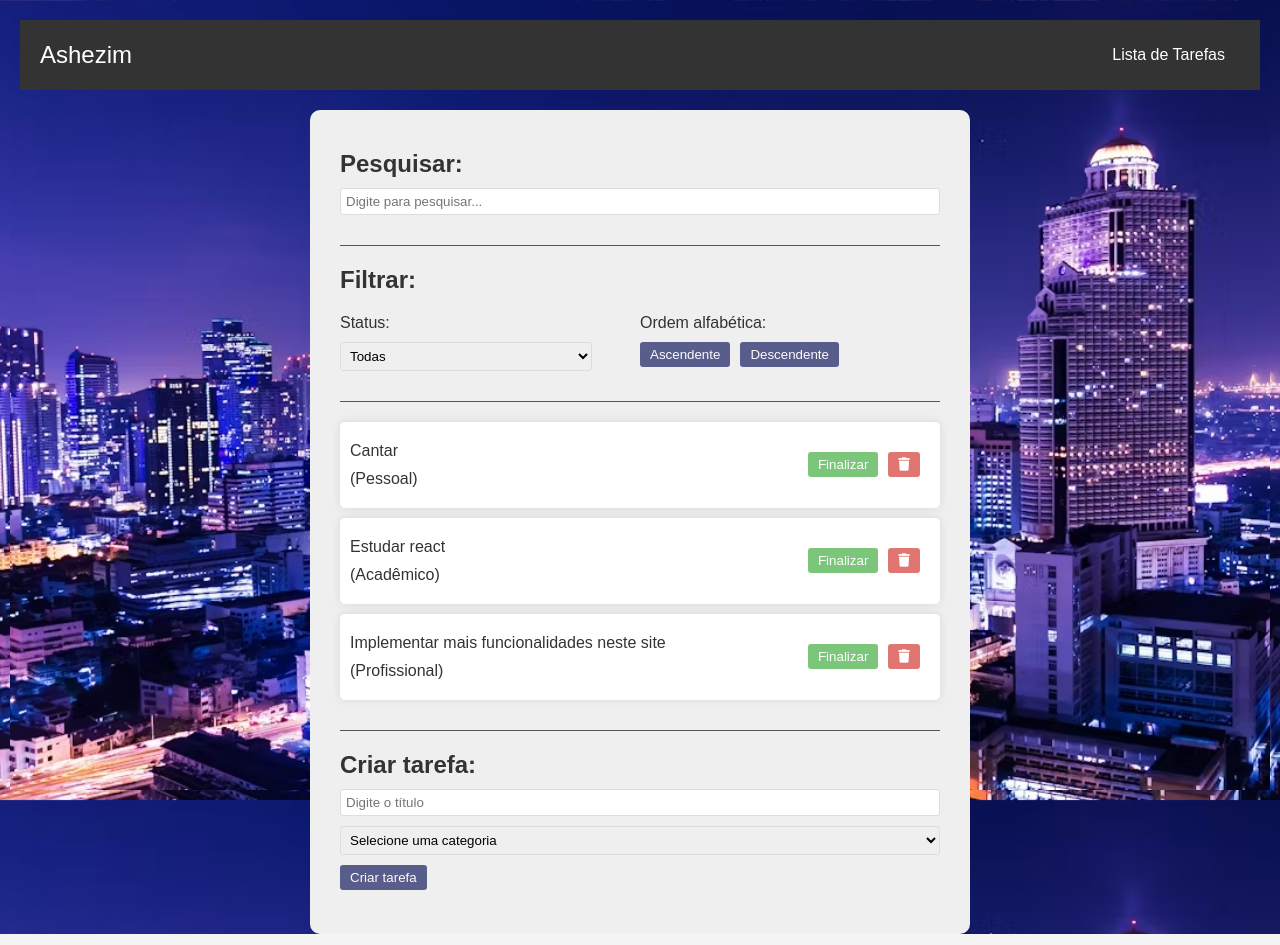
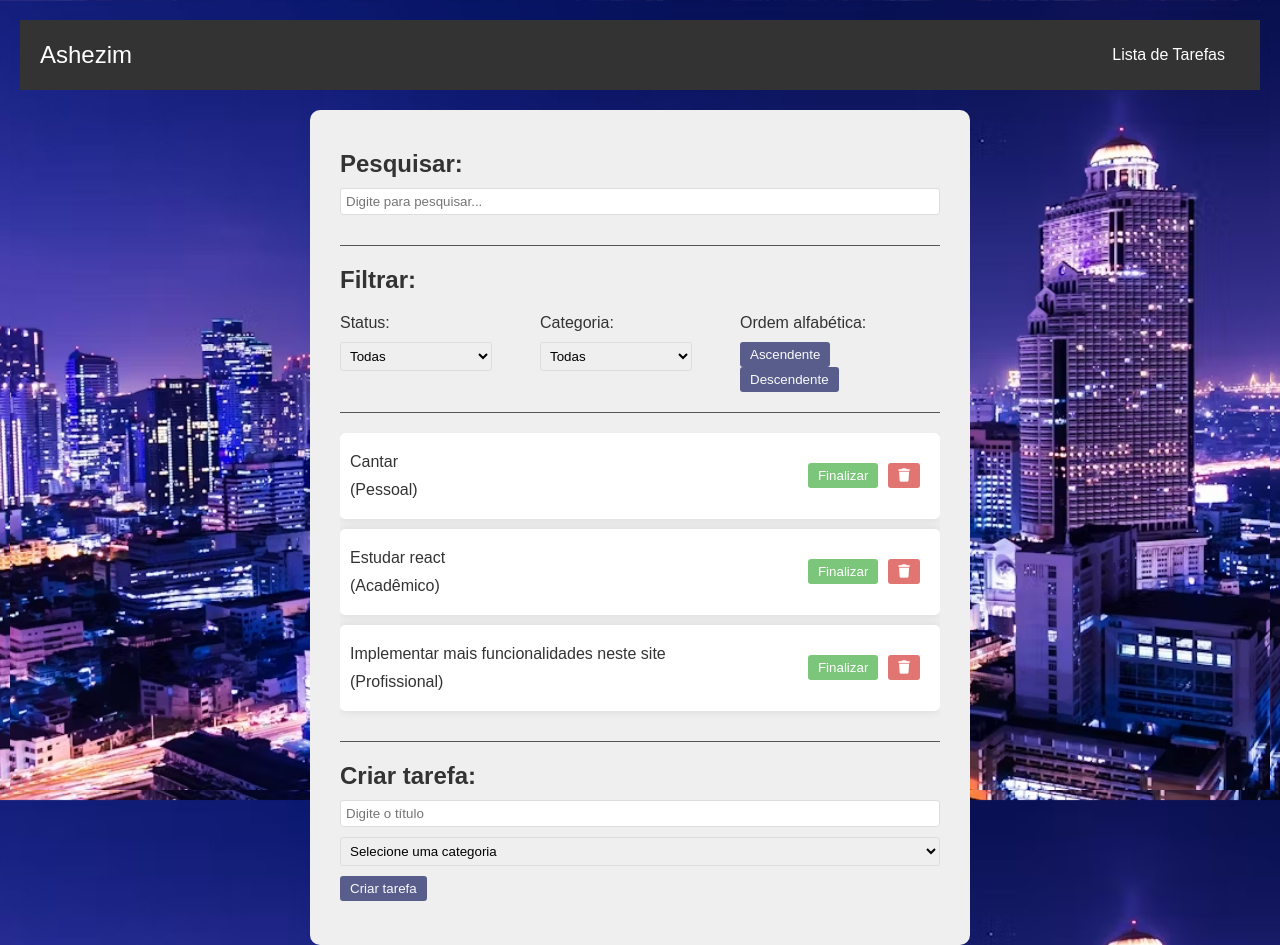
Before and after one commit to Ashezim/tests, a React (Vite) app: page / in a window 1280 px wide. Built offline with nearby package versions, Linux system fonts and the light colour scheme.

Commit message:
Adicionado novo filtro por categoria

```diff
--- a/src/App.css
+++ b/src/App.css
@@ -172,6 +172,8 @@ button:hover {
   margin-bottom: 20px;
   padding-bottom: 20px;
   border-bottom: 1px solid #555;
+  max-height: 300px;
+  overflow-y: auto;
 }
 
 .toDo-list h3 {
--- a/src/components/toDoList/Filter.jsx
+++ b/src/components/toDoList/Filter.jsx
@@ -1,7 +1,14 @@
 import PropTypes from "prop-types";
 
-const Filter = ({ filter, setFilter, setSort }) => {
+const Filter = ({
+  statusFilter,
+  setStatusFilter,
+  categoryFilter,
+  setCategoryFilter,
+  setSort,
+}) => {
   const status = ["Todas", "Completas", "Incompletas"];
+  const categories = ["Todas", "Profissional", "Pessoal", "Acadêmico"];
 
   return (
     <div className="filter">
@@ -10,13 +17,27 @@ const Filter = ({ filter, setFilter, setSort }) => {
         <div>
           <p>Status:</p>
           <select
-            id="filterSelect"
-            value={filter}
-            onChange={(e) => setFilter(e.target.value)}
+            id="statusSelect"
+            value={statusFilter}
+            onChange={(e) => setStatusFilter(e.target.value)}
           >
             {status.map((status) => (
               <option key={status} value={status}>
                 {status}
+              </option>
+            ))}
+          </select>
+        </div>
+        <div>
+          <p>Categoria:</p>
+          <select
+            id="categorySelect"
+            value={categoryFilter}
+            onChange={(e) => setCategoryFilter(e.target.value)}
+          >
+            {categories.map((categories) => (
+              <option key={categories} value={categories}>
+                {categories}
               </option>
             ))}
           </select>
@@ -33,8 +54,10 @@ const Filter = ({ filter, setFilter, setSort }) => {
 };
 
 Filter.propTypes = {
-  filter: PropTypes.string.isRequired,
-  setFilter: PropTypes.func.isRequired,
+  statusFilter: PropTypes.string.isRequired,
+  setStatusFilter: PropTypes.func.isRequired,
+  categoryFilter: PropTypes.string.isRequired,
+  setCategoryFilter: PropTypes.func.isRequired,
   setSort: PropTypes.func.isRequired,
 };
 
--- a/src/components/toDoList/ToDo.jsx
+++ b/src/components/toDoList/ToDo.jsx
@@ -1,13 +1,30 @@
 import PropTypes from "prop-types";
 
-const ToDo = ({ toDos, sort, search, filter, removeToDo, completeToDo }) => {
+const ToDo = ({
+  toDos,
+  sort,
+  search,
+  statusFilter,
+  categoryFilter,
+  removeToDo,
+  completeToDo,
+}) => {
   const mappedToDos = toDos
     .filter((toDo) =>
-      filter === "Todas"
+      statusFilter === "Todas"
         ? true
-        : filter === "Completas"
+        : statusFilter === "Completas"
         ? toDo.isCompleted
         : !toDo.isCompleted
+    )
+    .filter((toDo) =>
+      categoryFilter === "Todas"
+        ? true
+        : categoryFilter === "Profissional"
+        ? toDo.category.toLowerCase().includes(categoryFilter.toLowerCase())
+        : categoryFilter === "Pessoal"
+        ? toDo.category.toLowerCase().includes(categoryFilter.toLowerCase())
+        : toDo.category.toLowerCase().includes(categoryFilter.toLowerCase())
     )
     .filter(
       (toDo) =>
@@ -62,7 +79,8 @@ ToDo.propTypes = {
   toDos: PropTypes.array.isRequired,
   sort: PropTypes.string.isRequired,
   search: PropTypes.string.isRequired,
-  filter: PropTypes.string.isRequired,
+  statusFilter: PropTypes.string.isRequired,
+  categoryFilter: PropTypes.string.isRequired,
   removeToDo: PropTypes.func.isRequired,
   completeToDo: PropTypes.func.isRequired,
 };
--- a/src/components/toDoList/ToDoList.jsx
+++ b/src/components/toDoList/ToDoList.jsx
@@ -26,7 +26,8 @@ const ToDoList = () => {
     },
   ]);
   const [search, setSearch] = useState("");
-  const [filter, setFilter] = useState("All");
+  const [statusFilter, setStatusFilter] = useState("Todas");
+  const [categoryFilter, setCategoryFilter] = useState("Todas");
   const [sort, setSort] = useState("ASC");
 
   const removeToDo = (id) => {
@@ -64,12 +65,19 @@ const ToDoList = () => {
   return (
     <div>
       <Search search={search} setSearch={setSearch} />
-      <Filter filter={filter} setFilter={setFilter} setSort={setSort} />
+      <Filter
+        statusFilter={statusFilter}
+        setStatusFilter={setStatusFilter}
+        categoryFilter={categoryFilter}
+        setCategoryFilter={setCategoryFilter}
+        setSort={setSort}
+      />
       <ToDo
         toDos={toDos}
         sort={sort}
         search={search}
-        filter={filter}
+        statusFilter={statusFilter}
+        categoryFilter={categoryFilter}
         removeToDo={removeToDo}
         completeToDo={completeToDo}
       />
```
